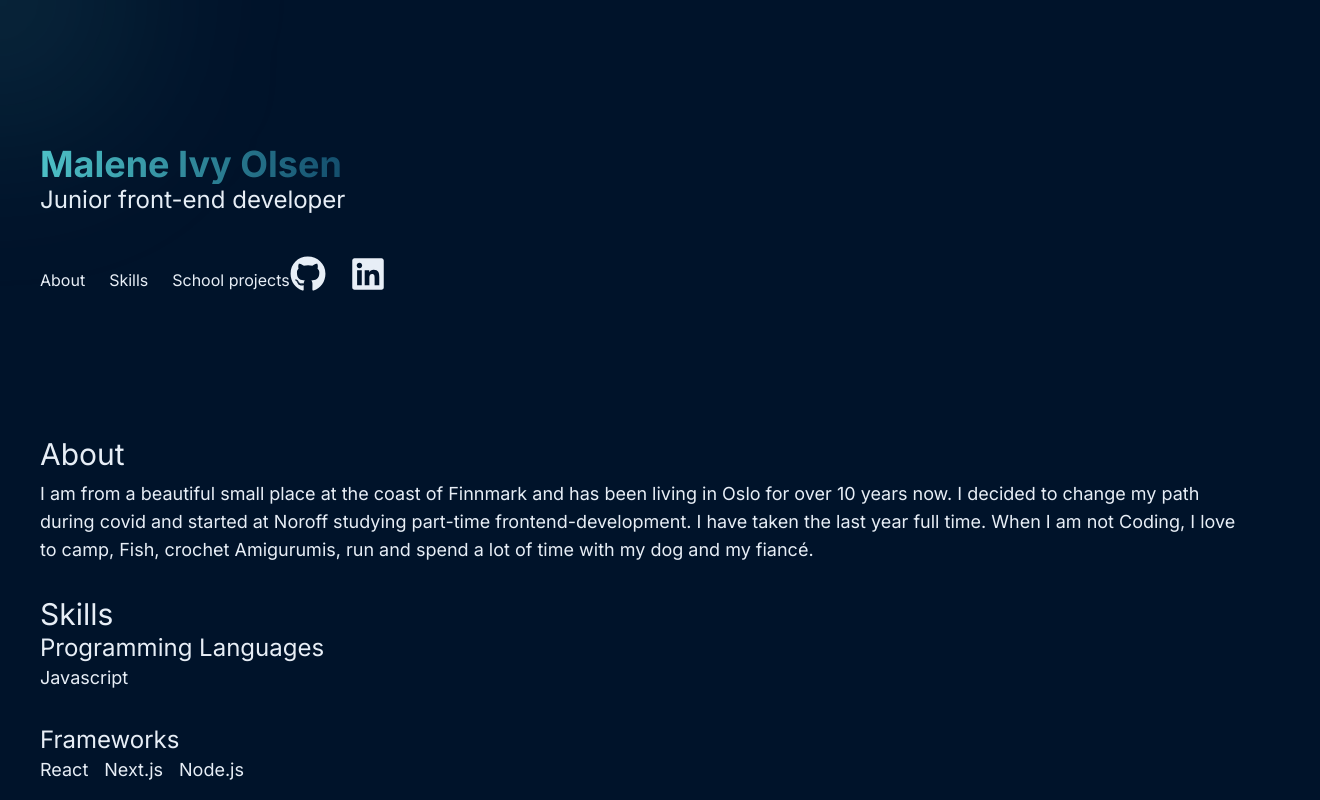
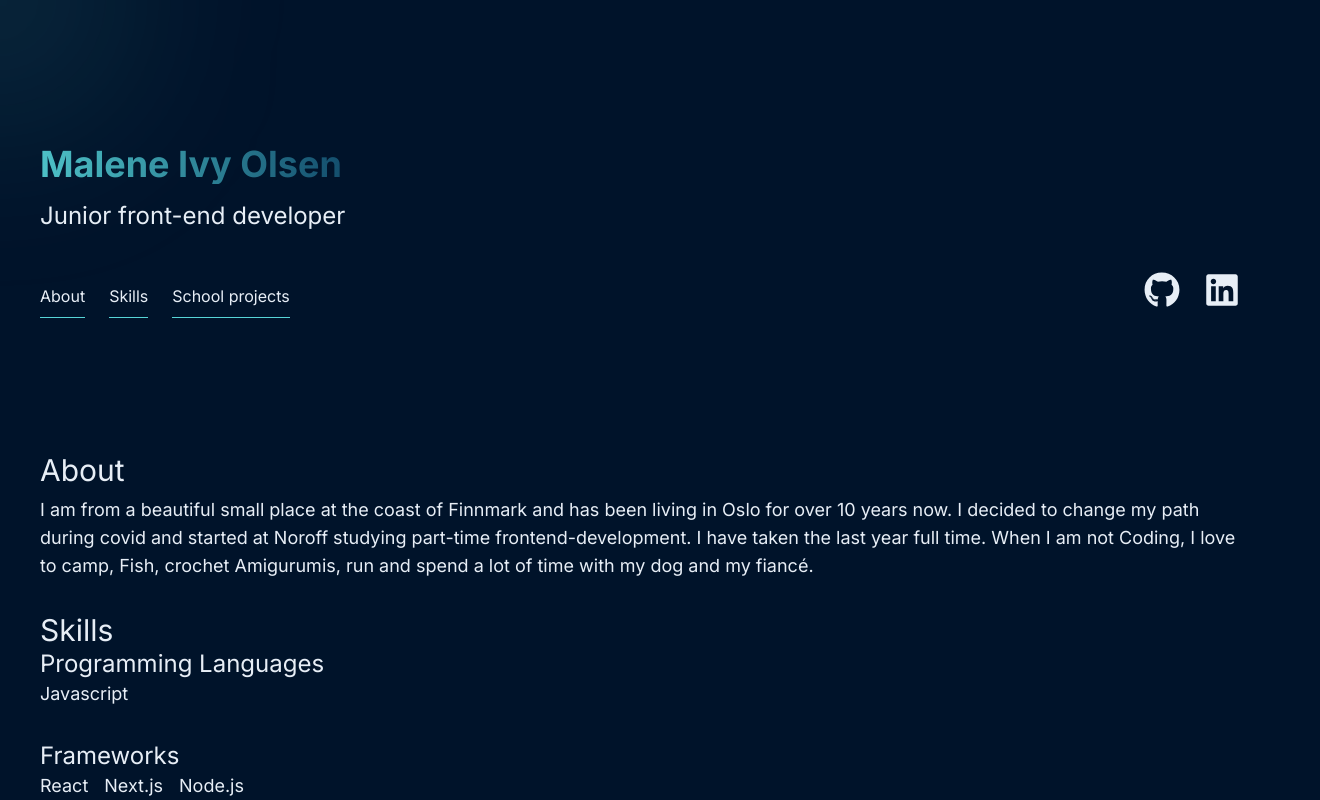
Before and after one commit to maleneivy/portfolio, a Next.js app: page / in a window 1280 px wide. Shown: the top 800 px of the page, 1320 px wide, since content can reach past the window. Built offline with nearby package versions, Linux system fonts and the light colour scheme.

Commit message:
Added links and navigation, styled hover effects in Header

```diff
--- a/src/app/globals.css
+++ b/src/app/globals.css
@@ -5,6 +5,7 @@
 body {
   height: 100vh;
   margin: 0 auto;
+  overflow-x: hidden;
   @apply bg-dark;
   @apply text-lightBlueGray;
 }
@@ -48,3 +49,29 @@ p {
   border-radius: 50%;
   filter: blur(100px);
 }
+
+.link {
+  position: relative;
+  display: inline-block;
+  text-decoration: none;
+  color: inherit;
+}
+
+.link::before {
+  content: '';
+  position: absolute;
+  width: 100%;
+  height: 1px;
+  bottom: -10px;
+  left: 0;
+  @apply bg-blueGreen-200;
+  visibility: visible;
+  transform: scaleX(1);
+  transition: all 0.3s ease-in-out;
+}
+
+.link:hover::before {
+  height: 8px;
+  visibility: visible;
+  transform: scaleX(1);
+}
--- a/src/app/page.js
+++ b/src/app/page.js
@@ -3,7 +3,7 @@ import ProjectsInfo from '@/components/ProjectsInfo';
 
 export default function Home() {
   return (
-    <main className="max-w-custom mx-auto mt-20 sm:mt-36">
+    <main className="mx-auto mt-20 max-w-custom sm:mt-36">
       <PersonInfo />
       <ProjectsInfo />
     </main>
--- a/src/components/Header.jsx
+++ b/src/components/Header.jsx
@@ -1,25 +1,64 @@
+'use client';
 import personInfo from '@/data/personInfo';
 import { Icon } from '@/ui/icons/Icons';
 import Link from 'next/link';
+import { smoothScroll } from '@/utils/smoothScroll';
 
 const Header = () => {
   return (
-    <header className="max-w-custom mx-auto flex flex-col items-baseline">
+    <header className="mx-auto flex max-w-custom flex-col items-baseline">
       <div className="mx-8 mt-20 sm:mx-10 sm:mt-36">
-        <h1 className="animate-gradient gradient-text inline-block bg-gradient-to-r font-bold text-transparent">
+        <h1 className="gradient-text inline-block animate-gradient bg-gradient-to-r font-bold text-transparent">
           {personInfo.name}
         </h1>
-        <h3>{personInfo.occupation}</h3>
+        <h3 className="mt-2 sm:mt-4">{personInfo.occupation}</h3>
       </div>
-      <div className="flex items-end">
-        <div className="flex gap-6">
-          <Link href="">About</Link>
-          <Link href="">Skills</Link>
-          <Link href="">School projects</Link>
+      <div className="w-webkit flex items-end justify-between">
+        <div className="sm:flex-2 hidden gap-6 sm:flex">
+          <Link href="#about">
+            <span className="link" onClick={(e) => smoothScroll(e, 'about')}>
+              About
+            </span>
+          </Link>
+          <Link href="#skills">
+            <span className="link" onClick={(e) => smoothScroll(e, 'skills')}>
+              Skills
+            </span>
+          </Link>
+          <Link href="#school-projects">
+            <span
+              className="link"
+              onClick={(e) => smoothScroll(e, 'school-projects')}
+            >
+              School projects
+            </span>
+          </Link>
         </div>
-        <div className="mr-10 mt-10 flex gap-6">
-          <Icon name="gitHub" className="text-4xl" />
-          <Icon name="linkedin" className="text-4xl" />
+        <div className="flex-2 mr-10 mt-10 flex gap-6 pr-10">
+          <Link
+            href={personInfo.contact.gitHub}
+            target="_blank"
+            rel="noopener noreferrer"
+          >
+            <span className="icon-link">
+              <Icon
+                name="gitHub"
+                className="text-4xl hover:text-blueGreen-200"
+              />
+            </span>
+          </Link>
+          <Link
+            href={personInfo.contact.linkedIn}
+            target="_blank"
+            rel="noopener noreferrer"
+          >
+            <span className="icon-link">
+              <Icon
+                name="linkedin"
+                className="text-4xl hover:text-blueGreen-200"
+              />
+            </span>
+          </Link>
         </div>
       </div>
     </header>
--- a/src/components/PersonInfo.jsx
+++ b/src/components/PersonInfo.jsx
@@ -4,11 +4,13 @@ const PersonInfo = () => {
   return (
     <div className="mx-8 sm:mx-10">
       <div className="mt-10 sm:mt-20">
-        <h2 className="mb-2">About</h2>
+        <h2 id="about" className="mb-2">
+          About
+        </h2>
         <p>{personInfo.about}</p>
       </div>
       <div className="mt-4 sm:mt-8">
-        <h2>Skills</h2>
+        <h2 id="skills">Skills</h2>
         <div>
           <h3>Programming Languages</h3>
           <div className="flex gap-4">
@@ -28,7 +30,7 @@ const PersonInfo = () => {
         <div className="mt-4 sm:mt-8">
           <h3>Styling</h3>
           <div>
-            <div className="flex gap-4">
+            <div className="flex flex-wrap gap-4">
               {personInfo.skills.styles.map((style, index) => (
                 <p key={index}>{style}</p>
               ))}
--- a/src/components/ProjectsInfo.jsx
+++ b/src/components/ProjectsInfo.jsx
@@ -4,8 +4,8 @@ import Link from 'next/link';
 
 const ProjectsInfo = () => {
   return (
-    <div className="mx-8 sm:mx-10">
-      <h3>Projects at Noroff</h3>
+    <div className="mx-8 mt-6 sm:mx-10 sm:mt-10">
+      <h3 id="school-projects">Projects at Noroff</h3>
       <div className="my-4">
         {projectsInfo.map((project, index) => (
           <div key={index} className="my-4 flex flex-col sm:flex-row">
--- a/src/data/personInfo.js
+++ b/src/data/personInfo.js
@@ -2,8 +2,8 @@ const personInfo = {
   name: 'Malene Ivy Olsen',
   occupation: 'Junior front-end developer',
   contact: {
-    linkedIn: '',
-    gitHub: '',
+    linkedIn: 'https://www.linkedin.com/in/maleneivyolsen/',
+    gitHub: 'https://github.com/maleneivy',
   },
   about: `I am from a beautiful small place at the coast of Finnmark and has been living in Oslo for over 10 years now.
 
--- /dev/null
+++ b/src/utils/smoothScroll.js
@@ -0,0 +1,10 @@
+export const smoothScroll = (event, targetId) => {
+  event.preventDefault();
+  const targetElement = document.getElementById(targetId);
+  if (targetElement) {
+    window.scrollTo({
+      top: targetElement.offsetTop,
+      behavior: 'smooth',
+    });
+  }
+};
--- a/tailwind.config.js
+++ b/tailwind.config.js
@@ -7,6 +7,9 @@ module.exports = {
   ],
   theme: {
     extend: {
+      width: {
+        webkit: '-webkit-fill-available',
+      },
       maxWidth: {
         custom: '1290px',
       },
```
